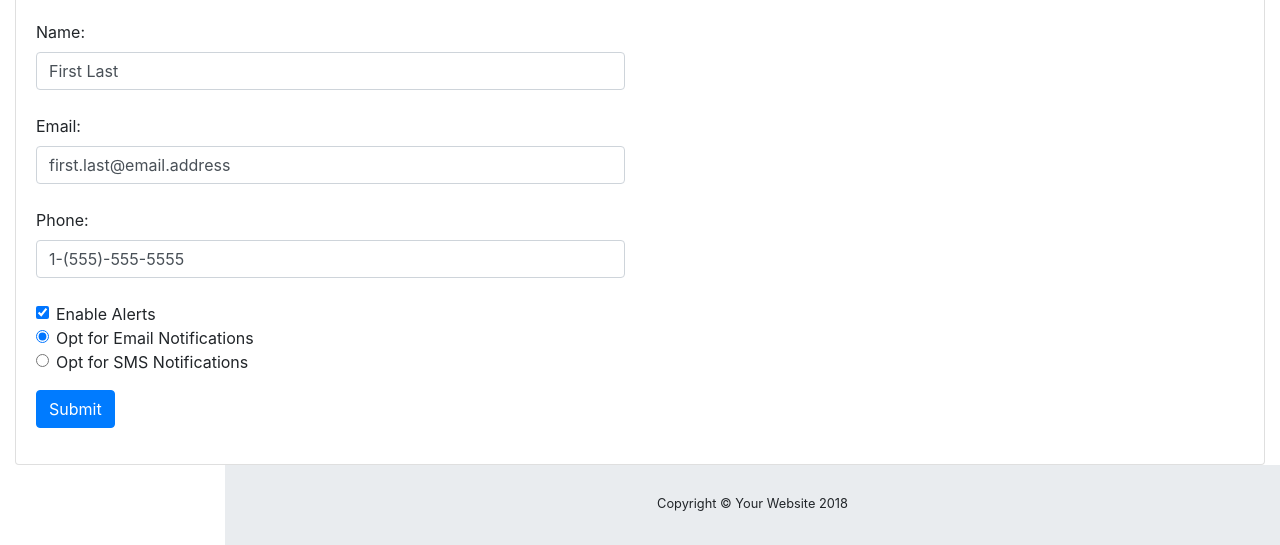
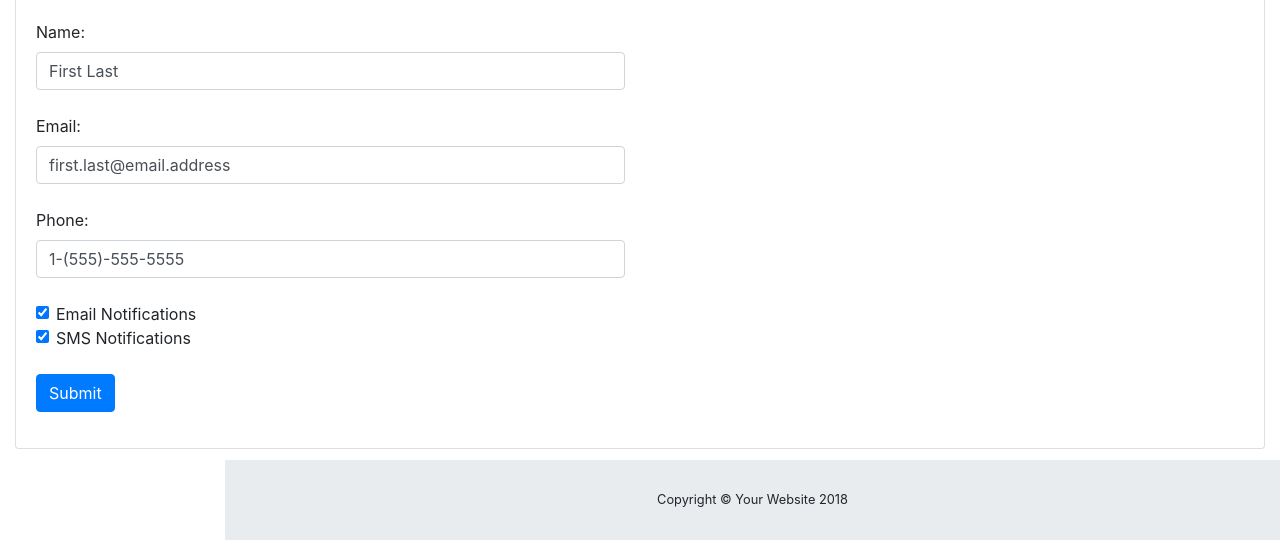
Before and after one commit to jake-crawford-nic/nic-dhr-demo, a website with bundled scripts: page my-profile.html in a window 1280 px wide. Shown: the part 260-805 px from the top of the page. Built offline with nearby package versions, Linux system fonts and the light colour scheme.

Commit message:
finishing my profile page

```diff
--- a/my-profile.html
+++ b/my-profile.html
@@ -92,23 +92,16 @@
                             <div class="form-check">
                                 <label class="form-check-label">
                                     <input class="form-check-input" type="checkbox" value="" checked="">
-                                    Enable Alerts
+                                    Email Notifications
                                 </label>
                             </div>
-                            <fieldset class="form-group">
-                                <div class="form-check">
-                                    <label class="form-check-label">
-                                        <input type="radio" class="form-check-input" name="optionsRadios" id="optionsRadios1" value="option1" checked="">
-                                        Opt for Email Notifications
-                                    </label>
-                                </div>
-                                <div class="form-check">
-                                    <label class="form-check-label">
-                                        <input type="radio" class="form-check-input" name="optionsRadios" id="optionsRadios2" value="option2">
-                                        Opt for SMS Notifications
-                                    </label>
-                                </div>
-                            </fieldset>
+                            <div class="form-check">
+                                <label class="form-check-label">
+                                    <input class="form-check-input" type="checkbox" value="" checked="">
+                                    SMS Notifications
+                                </label>
+                            </div>
+                            <br>
                             <div class="form-group"><button class="btn btn-primary" id="submit">Submit</button></div>
                         </div>
                     </div>
```
